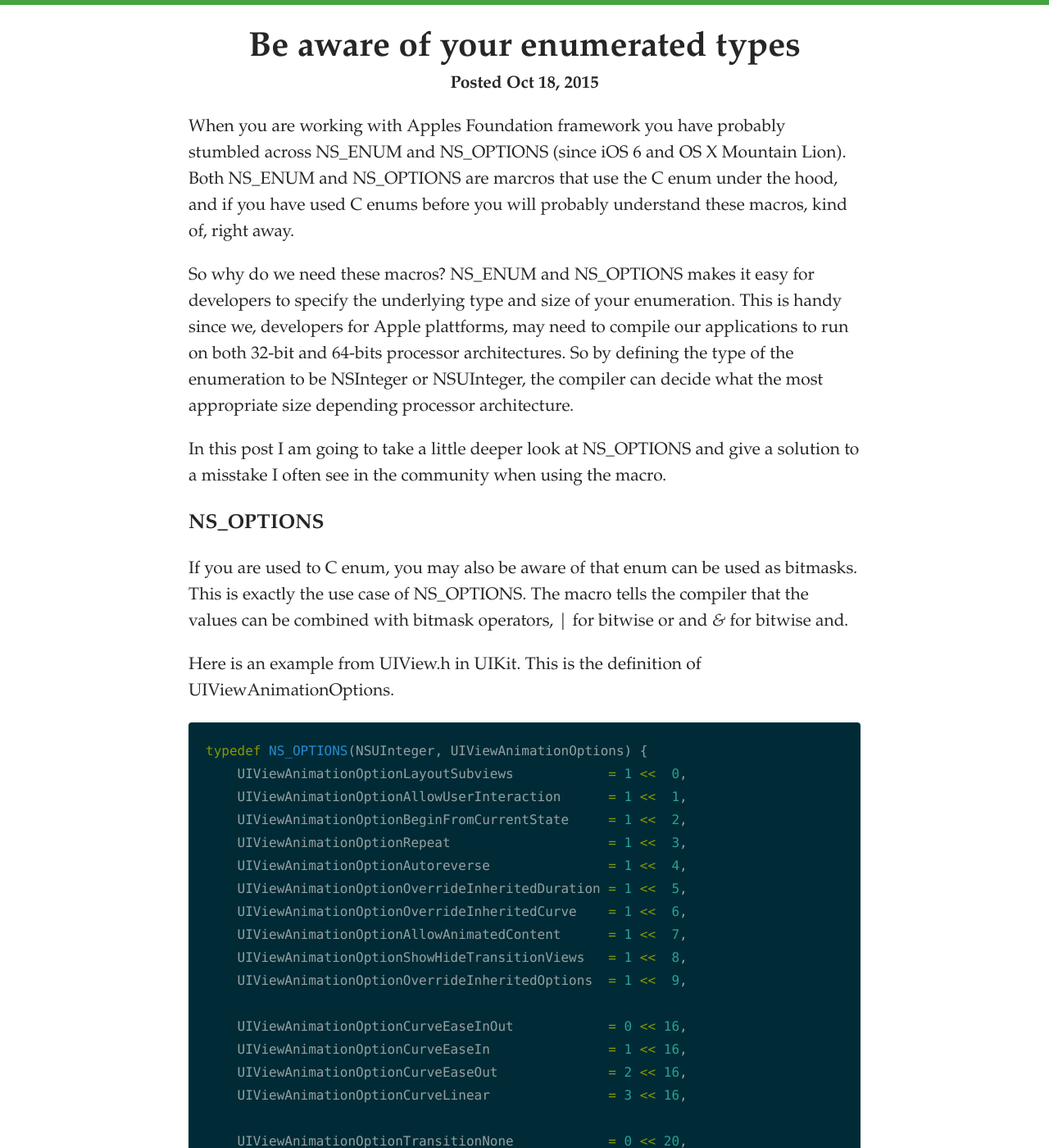
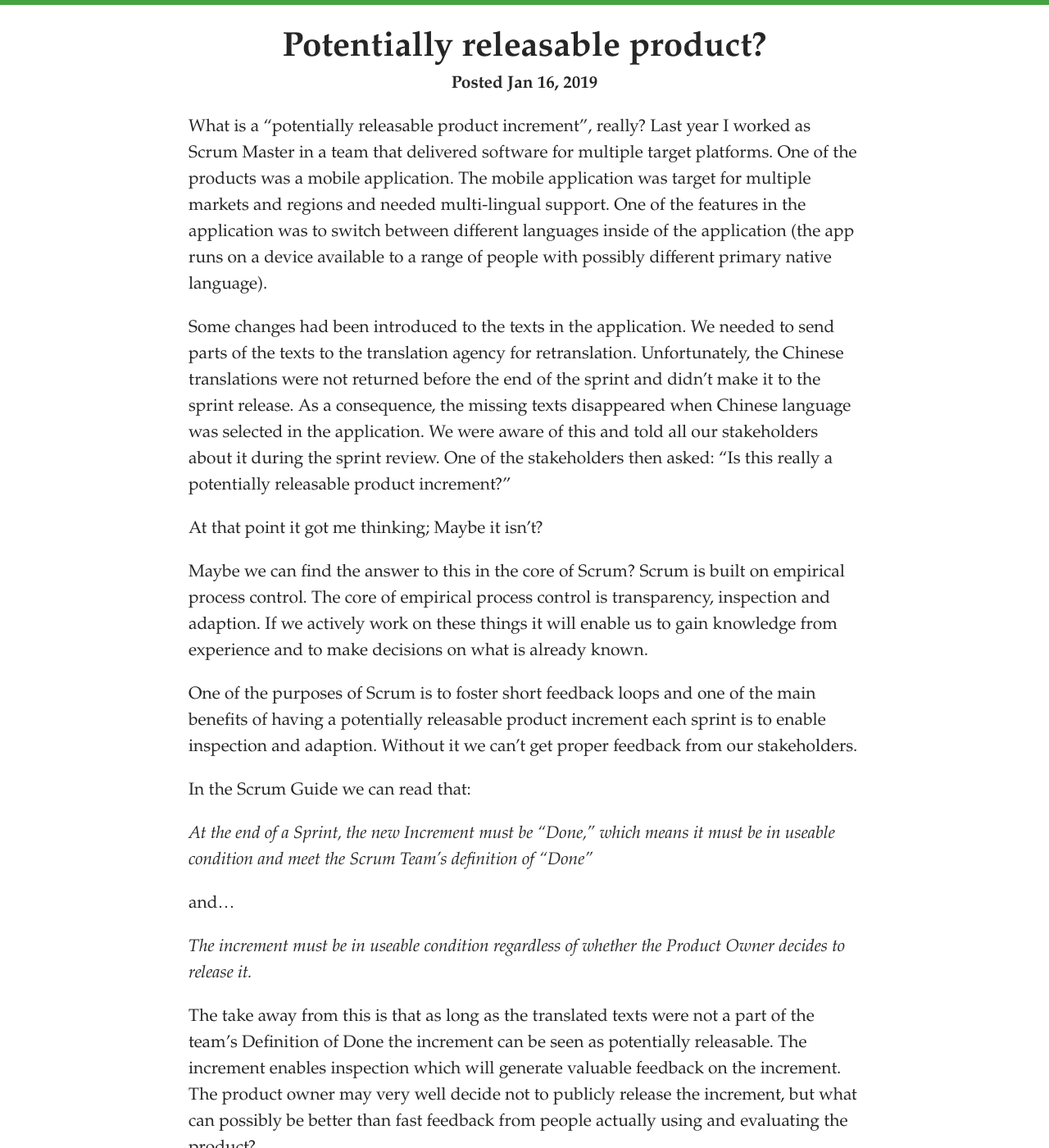
Before and after one commit to aenglund/aenglund.github.io, a Jekyll site: the page built from index.html, in a window 1280 px wide and 1400 px high. Shown: the whole window at 82% size. Built offline with Jekyll 4.4.1, drawn with Linux system fonts in a browser that asks for light colours; the list of posts is cut into pages by our own code; some of the changed text lies outside the part shown.

Commit message:
Added new category and blog post

```diff
--- /dev/null
+++ b/_posts/2019-01-10-potentially_releasable_product.markdown
@@ -0,0 +1,27 @@
+---
+layout: post
+title:  "Potentially releasable product?"
+date:   2019-01-16 15:50:09
+categories: agile scrum
+---
+What is a "potentially releasable product increment", really? Last year I worked as Scrum Master in a team that delivered software for multiple target platforms. One of the products was a mobile application. The mobile application was target for multiple markets and regions and needed multi-lingual support. One of the features in the application was to switch between different languages inside of the application (the app runs on a device available to a range of people with possibly different primary native language).
+
+Some changes had been introduced to the texts in the application. We needed to send parts of the texts to the translation agency for retranslation. Unfortunately, the Chinese translations were not returned before the end of the sprint and didn't make it to the sprint release. As a consequence, the missing texts disappeared when Chinese language was selected in the application. We were aware of this and told all our stakeholders about it during the sprint review. One of the stakeholders then asked: "Is this really a potentially releasable product increment?"
+
+At that point it got me thinking; Maybe it isn't?
+
+Maybe we can find the answer to this in the core of Scrum? Scrum is built on empirical process control. The core of empirical process control is transparency, inspection and adaption. If we actively work on these things it will enable us to gain knowledge from experience and to make decisions on what is already known.
+
+One of the purposes of Scrum is to foster short feedback loops and one of the main benefits of having a potentially releasable product increment each sprint is to enable inspection and adaption. Without it we can't get proper feedback from our stakeholders.
+
+In the Scrum Guide we can read that:
+
+*At the end of a Sprint, the new Increment must be “Done,” which means it must be in useable condition and meet the Scrum Team’s definition of “Done”*
+
+and...
+
+*The increment must be in useable condition regardless of whether the Product Owner decides to release it.*
+
+The take away from this is that as long as the translated texts were not a part of the team's Definition of Done the increment can be seen as potentially releasable. The increment enables inspection which will generate valuable feedback on the increment. The product owner may very well decide not to publicly release the increment, but what can possibly be better than fast feedback from people actually using and evaluating the product?
+
+One way to meet the expectations of the stakeholders forward would be to alter the teams Definition of Done with a point stating that all texts should have a proper translation for all supported languages. This would result in an increment where no texts are changed before all translations are delivered from the translation agency.
--- /dev/null
+++ b/category/agile/feed.xml
@@ -0,0 +1,5 @@
+---
+layout: category-feed
+title: "Category: Agile"
+category: agile
+---
--- /dev/null
+++ b/category/agile/index.html
@@ -0,0 +1,5 @@
+---
+layout: category-page
+title: "Category: Agile"
+category: agile
+---
--- /dev/null
+++ b/category/scrum/feed.xml
@@ -0,0 +1,5 @@
+---
+layout: category-feed
+title: "Category: Scrum"
+category: scrum
+---
--- /dev/null
+++ b/category/scrum/index.html
@@ -0,0 +1,5 @@
+---
+layout: category-page
+title: "Category: Scrum"
+category: scrum
+---
```
Also changed, not shown: _data/categories.yml (+10 -0 lines).
